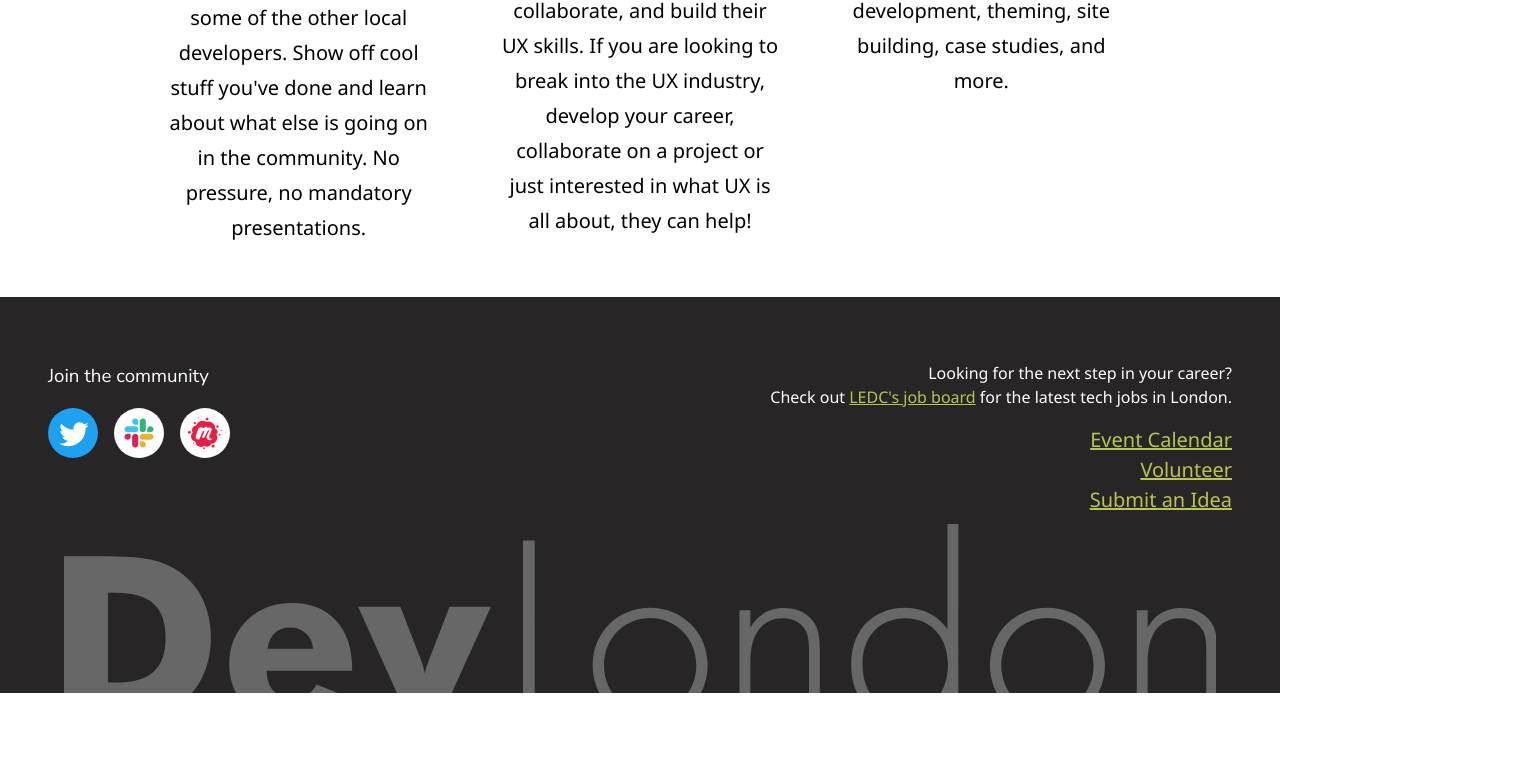
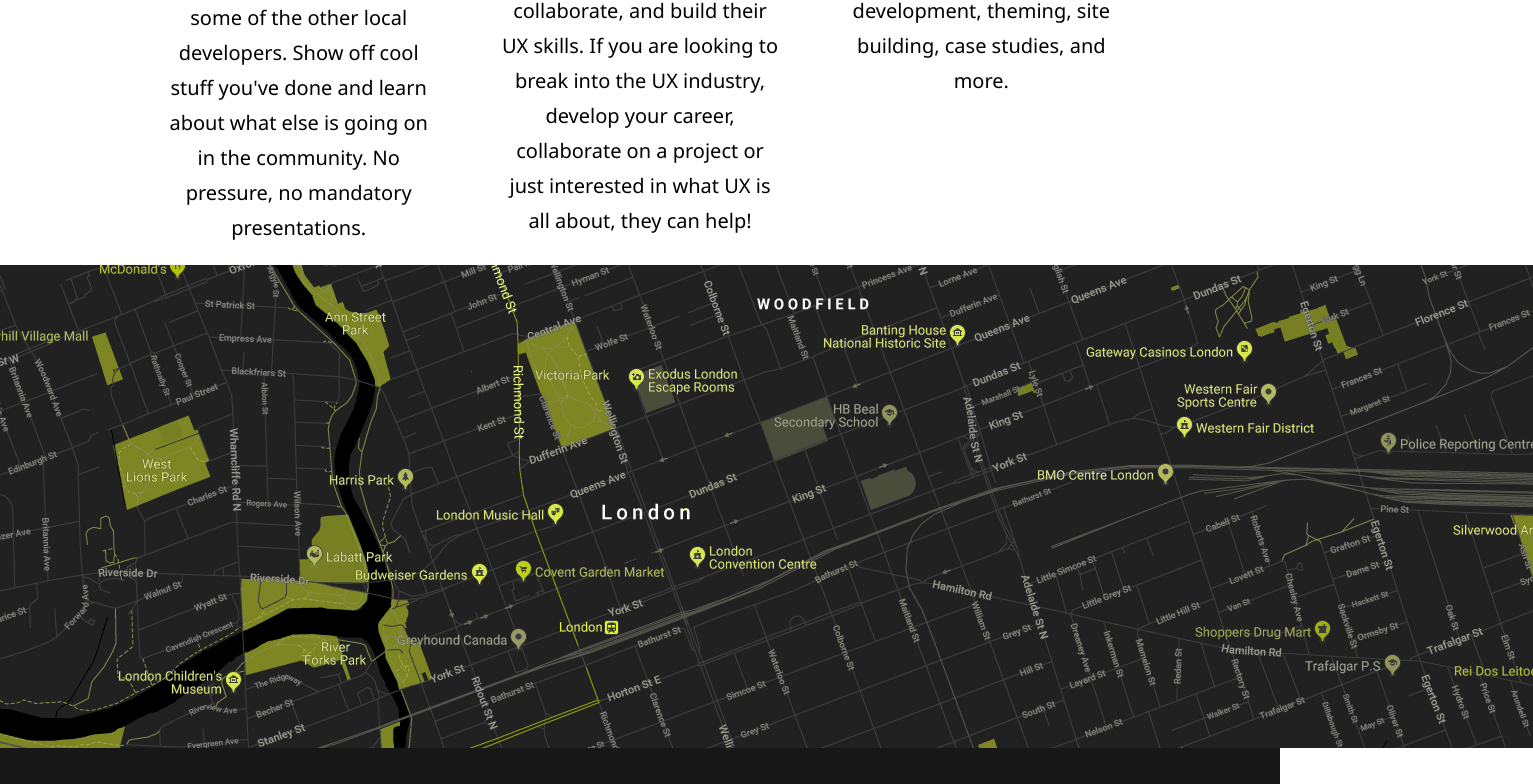
Before and after one commit to DevLdn/devldn-website, a React (Create React App) app in the folder client/: page / in a window 1280 px wide. Shown: the part 2825-3609 px from the top of the page, 1533 px wide, since content can reach past the window. Before the commit the page ends 3518 px from the top, so only its background shows below. Built offline with nearby package versions, Linux system fonts and the light colour scheme; no server answers.

Commit message:
adds new map section and updates footer styles

```diff
--- a/client/src/components/Community.js
+++ b/client/src/components/Community.js
@@ -2,6 +2,7 @@
 import frontend from '../assets/front-end-logo.svg';
 import ltux from '../assets/ladies-that-ux.svg';
 import drupal from '../assets/drupal-london.jpg';
+import map from '../assets/london-map.png';
 
 class Community extends Component {
   render() {
@@ -69,6 +70,7 @@
             </p>
           </div>
         </div>
+        <img src={map} />
       </div>
     );
   }
--- a/client/src/styles/_app.scss
+++ b/client/src/styles/_app.scss
@@ -508,7 +508,7 @@
     flex-direction: column;
     justify-content: center;
     align-items: center;
-    padding: 6em 2em 2em;
+    padding: 6em 2em 0;
     position: relative;
 
     h1 {
@@ -659,8 +659,11 @@
         }
 
         h3 {
+            color: $mid-grey;
+            font-size: 1em;
             font-weight: 300;
             min-width: 100%;
+            text-transform: uppercase;
         }
 
         .social {
@@ -700,8 +703,8 @@
             padding-left: 0;
 
             a {
-                font-size: 1.25em;
-                font-weight: 500;
+                font-size: 1em;
+                font-weight: 300;
                 line-height: 1.5em;
             }
         }
--- a/client/src/styles/_variables.scss
+++ b/client/src/styles/_variables.scss
@@ -10,7 +10,7 @@
 $light-grey: #ededed;
 $mid-grey: #999;
 $mute-grey: #383838;
-$dark-grey: #272525;
+$dark-grey: #171717;
 $black: #000;
 
 $primary-color: #bac54b;
```
Also changed, not shown: client/src/assets/london-map.png (added).
